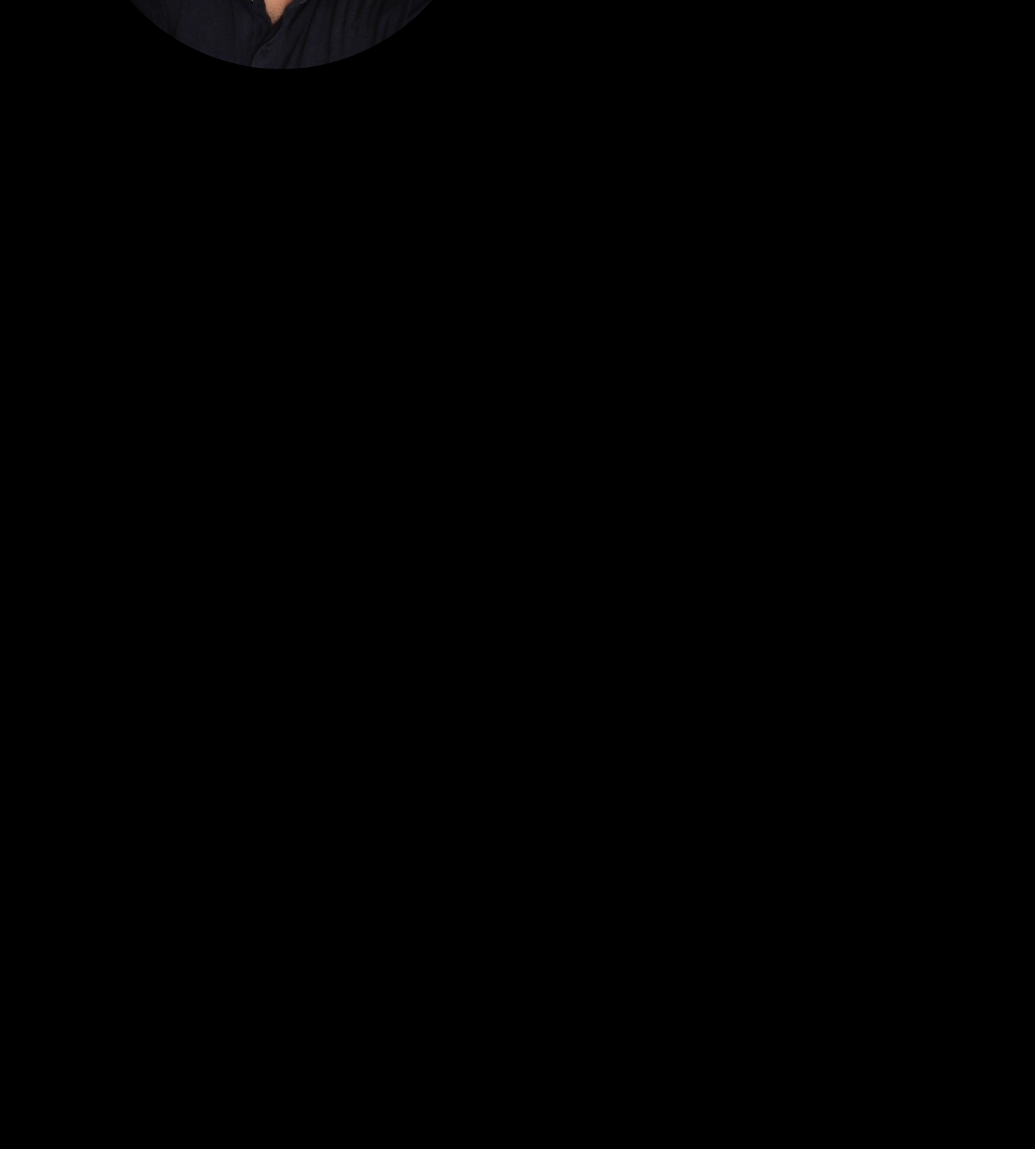
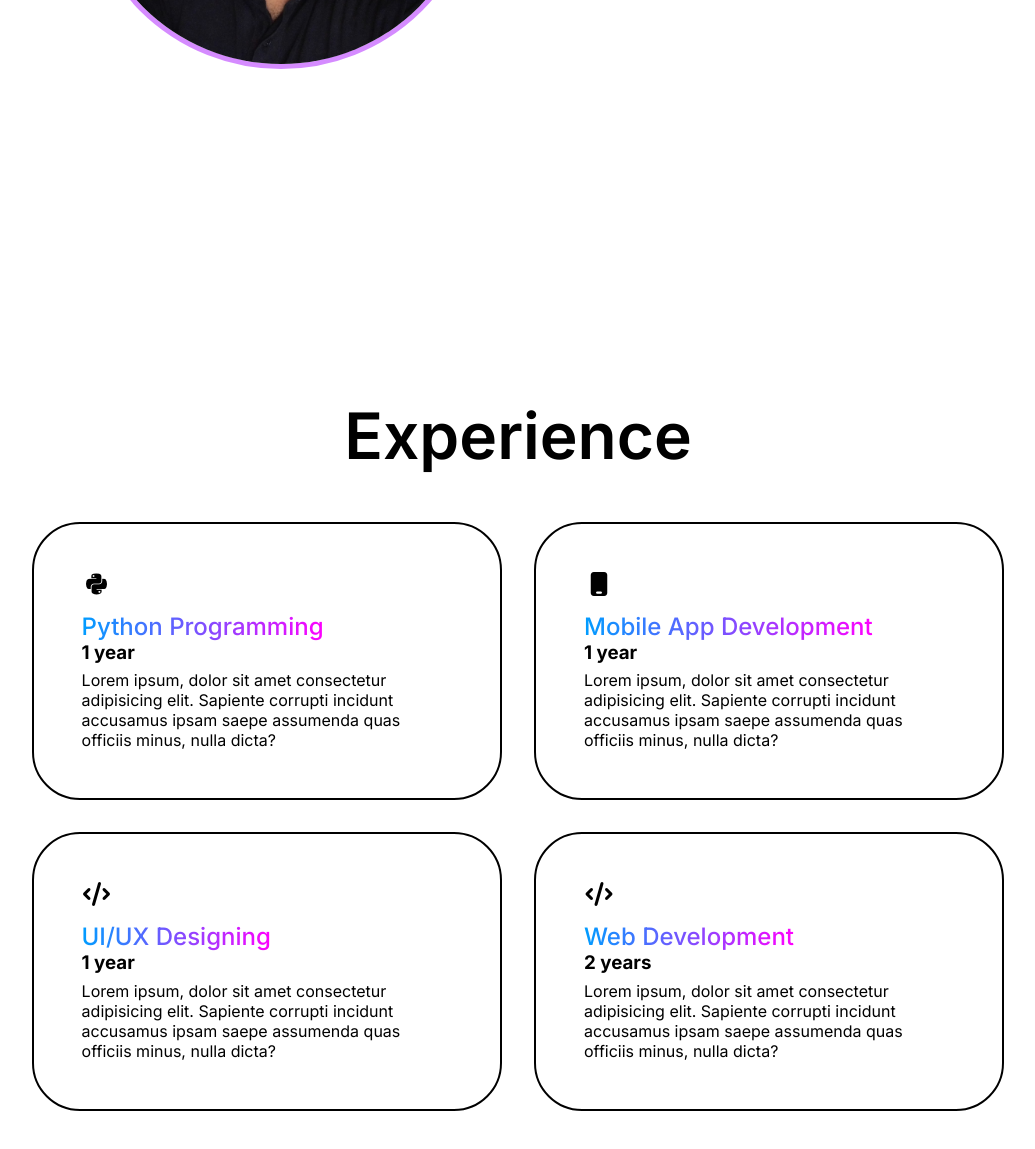
Before and after one commit to codingwithmahmo/responsive_portfolio_with_HTML_and_CSS, a plain HTML site: page index.html in a window 1280 px wide. Shown: the part 531-1680 px from the top of the page, without its empty margins (122-1157 px from the left). Before the commit the page ends 800 px from the top, so only its background shows below. Drawn offline with Linux system fonts and the light colour scheme.

Commit message:
added more code

```diff
--- a/index.html
+++ b/index.html
@@ -47,6 +47,53 @@
             </div>
         </div>
     </section>
+    <!-- Experience Section -->
+    <section id="experience" class="experience">
+        <h2 class="section-title">Experience</h2>
+        <div class="experience-info">
+            <div class="grid">
+                <!-- Grid Card 01 -->
+                <div class="grid-card">
+                    <i class="fa-brands fa-python"></i>
+                    <span>Python Programming</span>
+                    <h3>1 year</h3>
+                    <p>Lorem ipsum, dolor sit amet consectetur adipisicing elit.
+                        Sapiente corrupti incidunt accusamus ipsam saepe assumenda
+                        quas officiis minus, nulla dicta?</p>
+                </div>
+
+                <!-- Grid Card 02 -->
+                <div class="grid-card">
+                    <i class="fa-solid fa-mobile"></i>
+                    <span>Mobile App Development</span>
+                    <h3>1 year</h3>
+                    <p>Lorem ipsum, dolor sit amet consectetur adipisicing elit.
+                        Sapiente corrupti incidunt accusamus ipsam saepe assumenda
+                        quas officiis minus, nulla dicta?</p>
+                </div>
+
+                <!-- Grid Card 03 -->
+                <div class="grid-card">
+                    <i class="fa-solid fa-code"></i>
+                    <span>UI/UX Designing</span>
+                    <h3>1 year</h3>
+                    <p>Lorem ipsum, dolor sit amet consectetur adipisicing elit.
+                        Sapiente corrupti incidunt accusamus ipsam saepe assumenda
+                        quas officiis minus, nulla dicta?</p>
+                </div>
+
+                <!-- Grid Card 04 -->
+                <div class="grid-card">
+                    <i class="fa-solid fa-code"></i>
+                    <span>Web Development</span>
+                    <h3>2 years</h3>
+                    <p>Lorem ipsum, dolor sit amet consectetur adipisicing elit.
+                        Sapiente corrupti incidunt accusamus ipsam saepe assumenda
+                        quas officiis minus, nulla dicta?</p>
+                </div>
+            </div>
+        </div>
+    </section>
     <script src="script.js"></script>
 </body>
 </html>
--- a/styles.css
+++ b/styles.css
@@ -7,8 +7,6 @@
     text-decoration: none;
     list-style: none;
     scroll-behavior: smooth;
-    background-color: black;
-    color: white;
 }
 
 header{
@@ -112,7 +110,8 @@ section{
 
 .about img {
     width: 25rem;
-    border-radius: 50%;
+    border: 5px solid rgba(162, 0, 255, 0.454);
+    border-radius: 60%;
     transition: 0.4s ease-in-out; /* Move transition here for smoother effect */
 }
 
@@ -165,8 +164,8 @@ section{
 }
 
 .btn:hover{
-    background-color: rgb(255, 255, 255);
-    color:rgb(0, 0, 0);
+    background-color: rgb(0, 0, 0);
+    color:rgb(255, 255, 255);
 }
 
 .socials{
@@ -188,3 +187,71 @@ section{
     transform: scale(1.2);
     color: rgb(124, 72, 247);
 }
+
+/* Experience Section Styling */
+.section-title{
+    text-align: center;
+    font-size: 4rem;
+    font-weight: 600;
+    margin-bottom: 3rem;
+}
+
+.experience-info{
+    display: flex;
+    gap:5rem;
+    align-items: center;
+    justify-content: center;
+}
+
+.grid{
+    display:grid;
+    grid-template-columns: repeat(2,1fr);
+    gap: 2rem;
+}
+
+.grid-card{
+    border: 2px solid black;
+    border-radius: 3rem;
+    padding: 3rem;
+    display: flex;
+    flex-direction: column;
+    text-align: left;
+    align-items: baseline;
+    justify-content: left;
+    cursor: pointer;
+    transition: 0.2s ease-in-out;
+}
+
+.grid-card:hover{
+    transform: scale(1.02);
+    background-color: black;
+    color: white;
+}
+
+.grid-card i{
+    font-size: 1.5rem;
+    margin-bottom: 1rem;
+}
+
+.grid-card span{
+    font-size:1.5rem;
+    font-weight:500;
+    background: linear-gradient(to right,rgb(0,157,255), rgb(255,0,255));
+    background-clip: text;
+    color: transparent;
+}
+
+.grid-card p{
+    margin-top: 0.4rem;
+}
+::-webkit-scrollbar{
+    width: 20px;
+}
+
+::-webkit-scrollbar-track{
+    background-color: white;
+}
+
+::-webkit-scrollbar-thumb{
+    background: linear-gradient(to bottom,rgb(0,157,255), rgb(255,0,255))
+}
```
